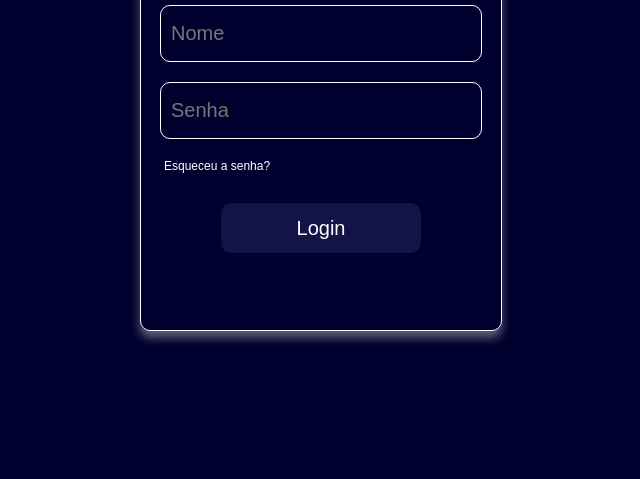
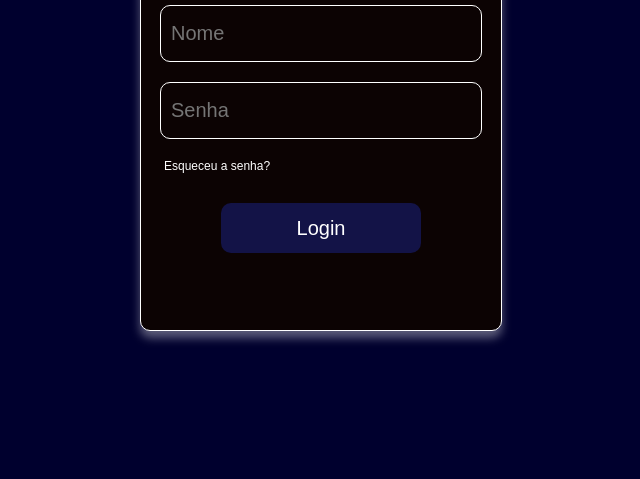
Before and after one commit to DayanRocha/projeto-login, a plain HTML site: page index.html in a window 1280 px wide. Shown: the part 321-800 px from the top of the page, without its empty margins (319-959 px from the left). Drawn offline with Linux system fonts and the light colour scheme.

Commit message:
div backgorund atualizada

```diff
--- a/style.css
+++ b/style.css
@@ -12,6 +12,7 @@ body {
 }
 
 div {
+    background-color: rgb(12, 3, 3);
     width: 360px;
     height: 500px;
     margin: auto;
@@ -20,7 +21,6 @@ div {
     margin-top: 150px;
     box-shadow: 0px 7px 10px rgba(255, 255, 255, 0.363);
 }
-
 h1 {
     text-align: center;
     color: white;
```
